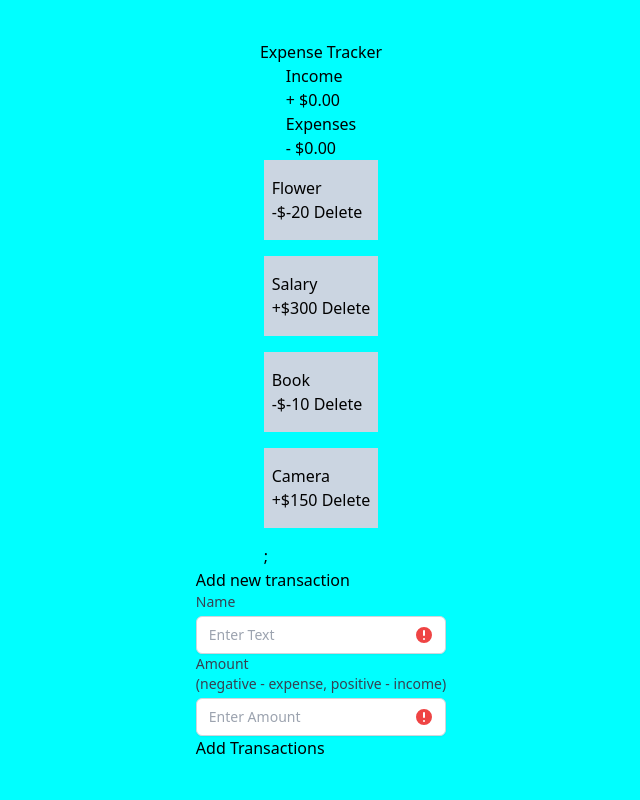
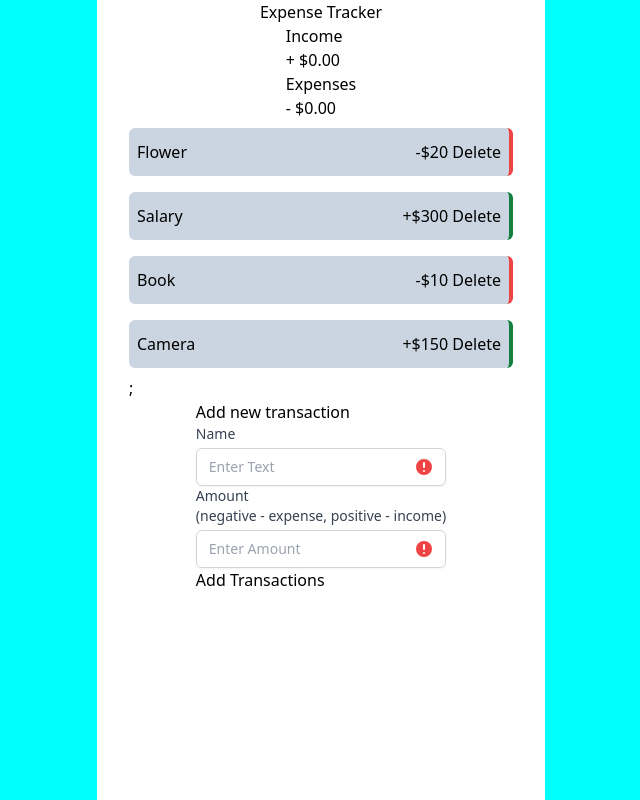
Before and after one commit to Sochuks/react-expense-tracker, a React (Vite) app: page / in a window 1280 px wide. Shown: the whole page, without its empty margins (319-959 px from the left). Built offline with nearby package versions, Linux system fonts and the light colour scheme.

Commit message:
Added styles to transactions

```diff
--- a/src/App.jsx
+++ b/src/App.jsx
@@ -10,11 +10,13 @@ function App() {
 
   return (
     <GlobalProvider>
-      <div className='flex flex-col justify-center items-center h-screen'>
+      <div className='h-screen mx-auto max-w-md bg-white'>
+      <div className='flex flex-col items-center'>
           <Header/>
           <IncomeExpenses />
           <TransactionList/>
           <AddTransaction/>
+      </div>
       </div>
     </GlobalProvider>
 
--- a/src/Components/Transaction.jsx
+++ b/src/Components/Transaction.jsx
@@ -5,9 +5,10 @@ const Transaction = ({name, amount}) => {
 
   return (
     <div>
-        <div className=''>
-            <ul className='py-4 px-2 bg-slate-300'>
-              {name} <li><span>{sign}${amount}</span> <button>Delete</button></li>
+        <div className='my-2'>
+            <ul className={`flex justify-between w-96 py-3 px-2 bg-slate-300 rounded-md
+            ${amount < 0 ? 'border-r-4 border-red-500' : 'border-r-4 border-green-700'}`}>
+              {name} <li><span>{sign}${Math.abs(amount)}</span> <button>Delete</button></li>
             </ul>
         </div>
     </div>
--- a/src/Components/TransactionList.jsx
+++ b/src/Components/TransactionList.jsx
@@ -7,12 +7,11 @@ const TransactionList = () => {
 
   return (
     <div>
-        <div className='flex flex-col gap-4'>
+        <div className='flex flex-col'>
             {transactions.map((transaction, key)=>(
             <Transaction key={transaction.id}  name={transaction.text} amount={transaction.amount}/>
 
           ))};
-
         </div>
     </div>
 
```
